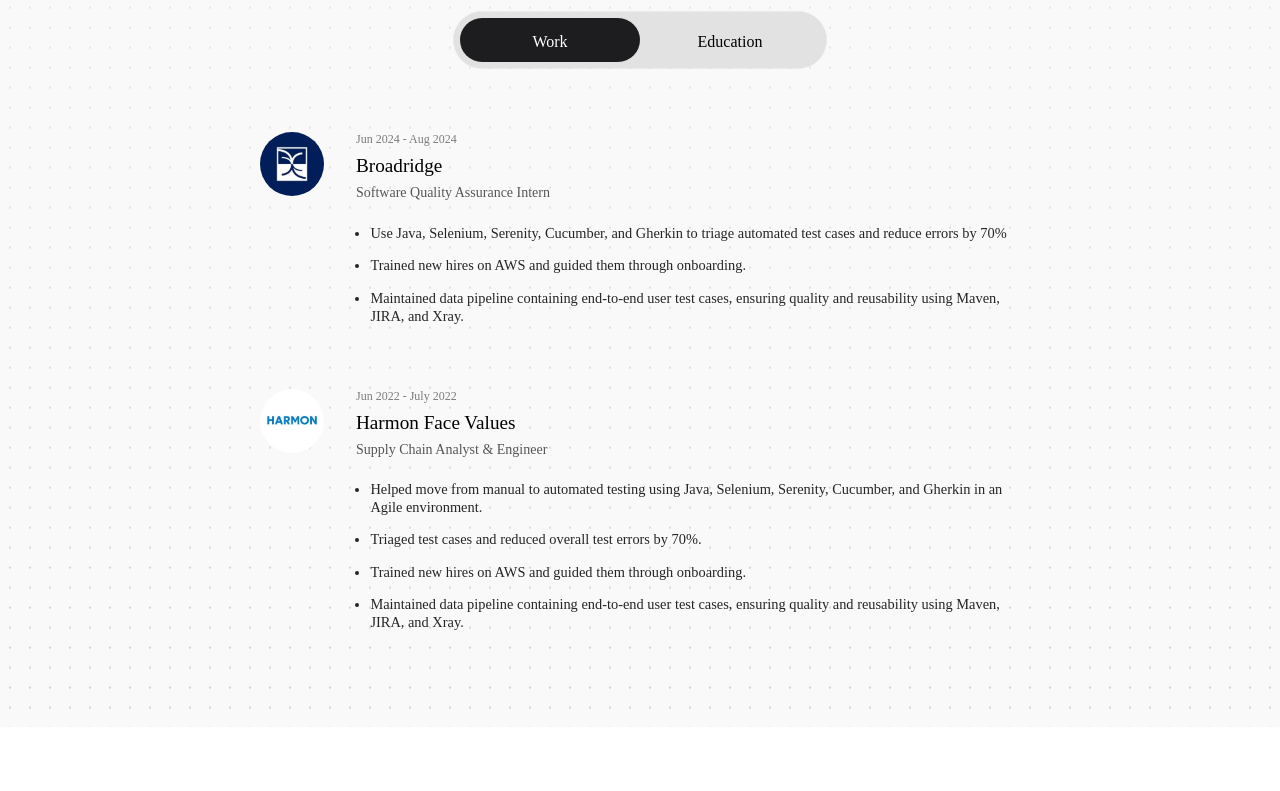
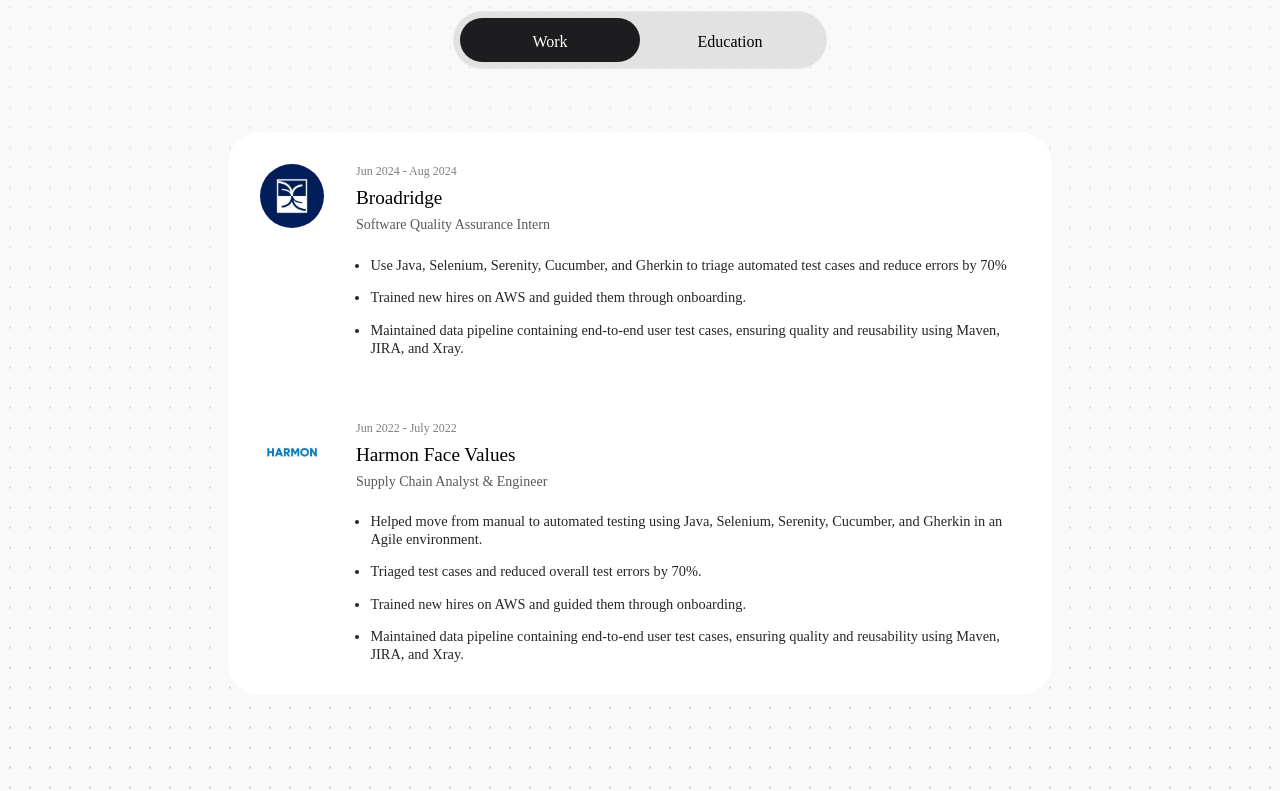
Before and after one commit to JasonCordova/jasoncordova.github.io, a React (Create React App) app: page / in a window 1280 px wide. Shown: the part 948-1739 px from the top of the page. Before the commit the page ends 1675 px from the top, so only its background shows below. Built offline with nearby package versions, Linux system fonts and the light colour scheme; a web font is replaced by a local one.

Commit message:
experience

```diff
--- a/src/comp/ExperiencePanel/index.css
+++ b/src/comp/ExperiencePanel/index.css
@@ -102,6 +102,8 @@
     display: flex;
     flex-direction: column;
     gap: 4em;
+    padding: 2em;
+    background: white;
 }
 
 .exp-cell {
```
